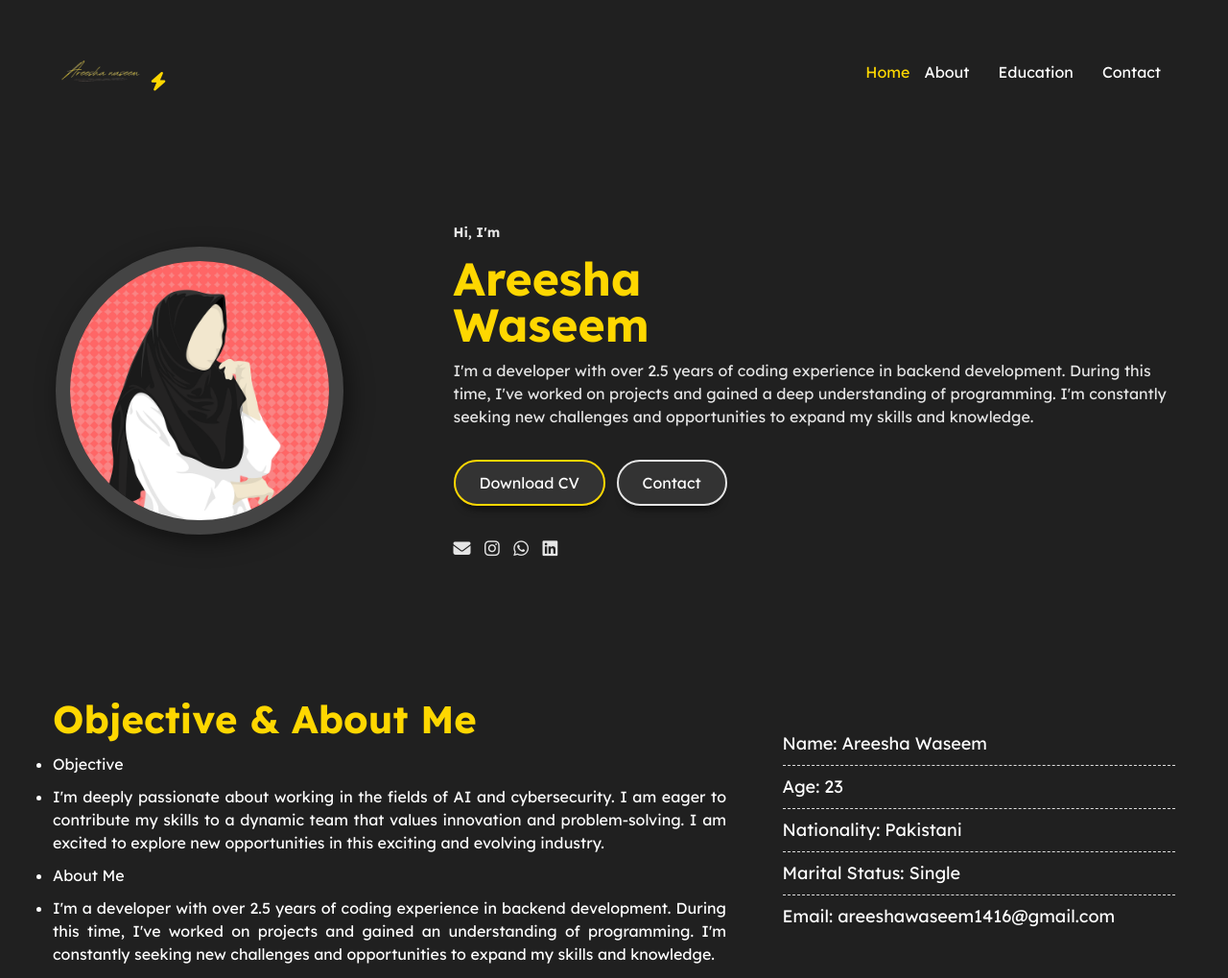
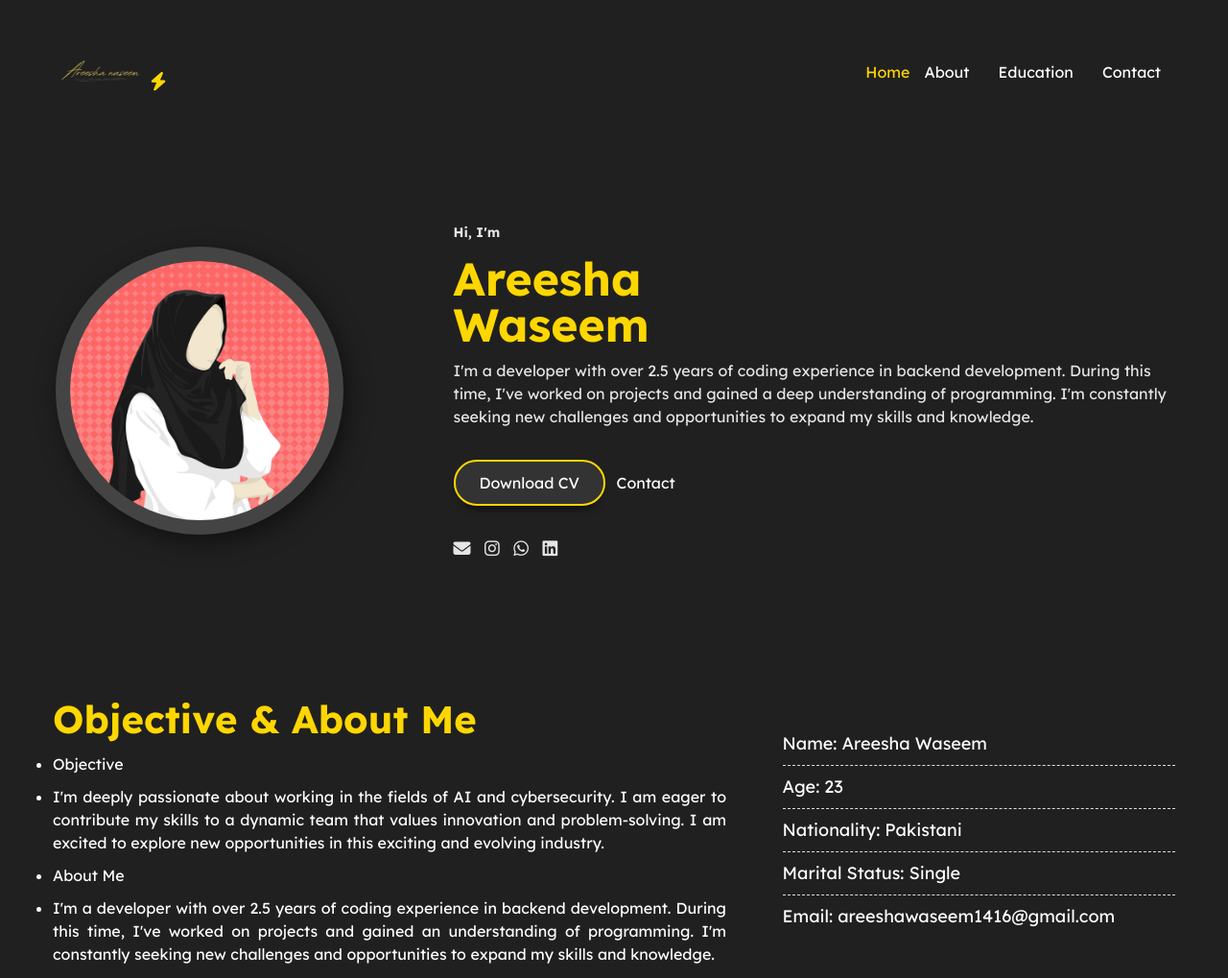
Before and after one commit to bilalCMD/AREESHA_WASEEM, a plain HTML site: page index.html in a window 1280 px wide. Shown: the top 1019 px of the page at 96% size. Drawn offline with Linux system fonts and the light colour scheme.

Commit message:
Update index.html

```diff
--- a/index.html
+++ b/index.html
@@ -50,7 +50,7 @@
 
             <div class="btn-group">
                 <a href="cv.pdf" class="btn   active">Download CV</a>
-                <a href="#contact" class="btn">Contact</a>
+                <a href="#contact">Contact</a>
             </div>
 
             <div class="social">
```
